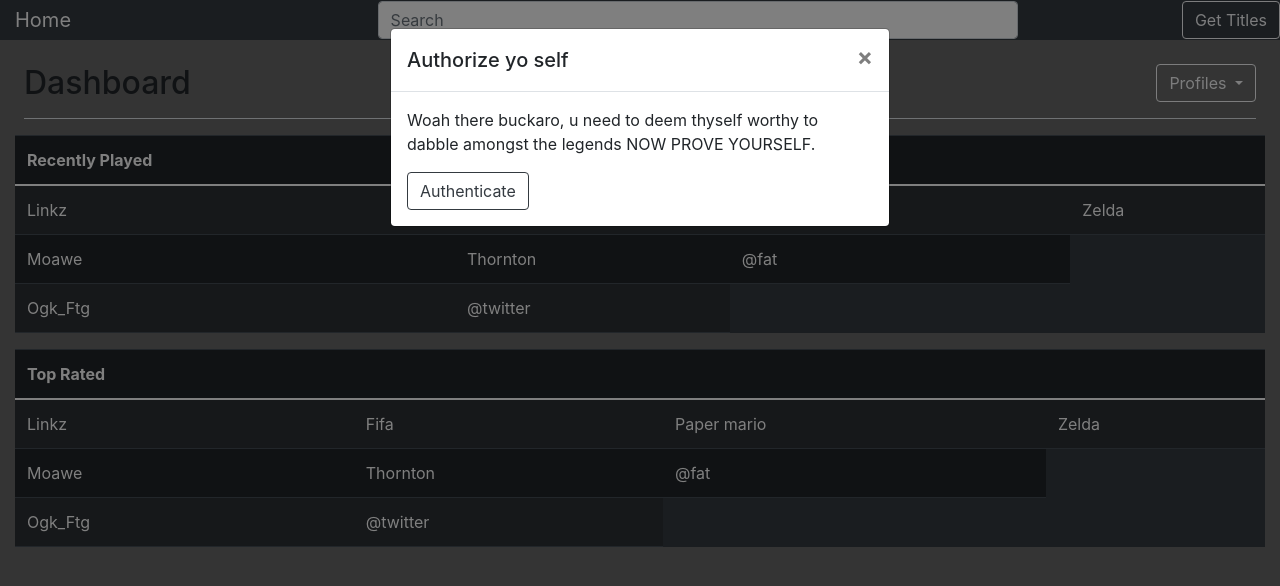
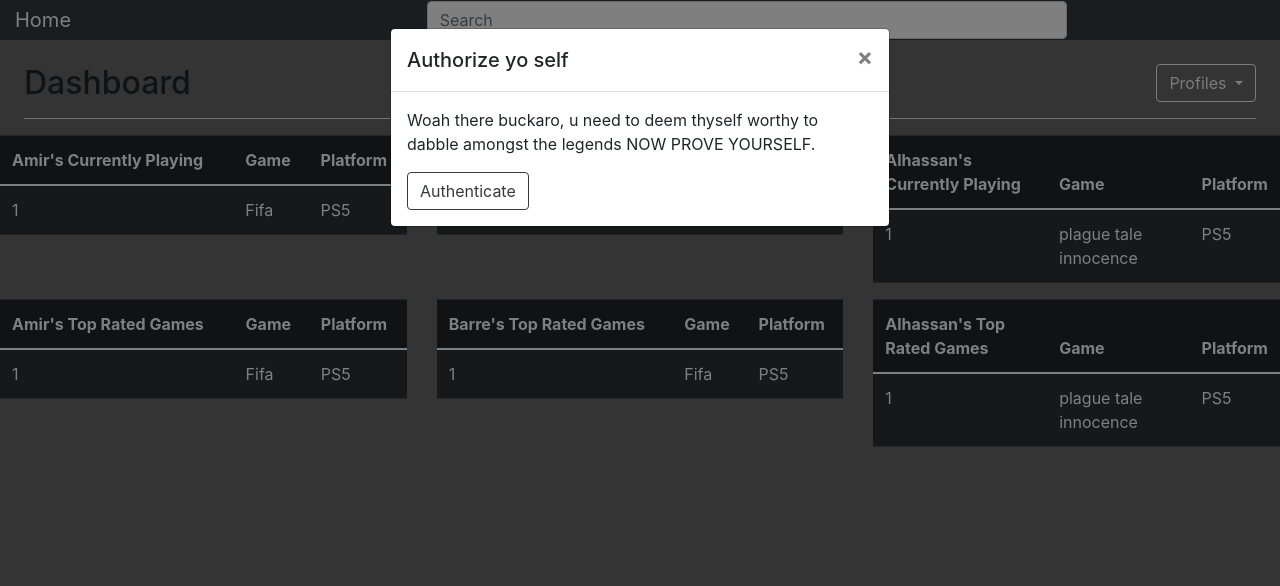
Before and after one commit to amir-hu/Gamingcompendium, a website: page Pages/Index.html in a window 1280 px wide. Drawn offline with nearby package versions, Linux system fonts and the light colour scheme; some icons are missing.

Commit message:
Get titles happens automatically Created template for starter page

```diff
--- a/Pages/Index.html
+++ b/Pages/Index.html
@@ -28,19 +28,19 @@
 
 
 <body>
+    <script>
+        $(document).ready(function () {
+            $("#myModal").modal('show');
+            console.log("hello--");
 
+        });
+        console.log("hello--");
+    </script>
     <script async defer src="https://apis.google.com/js/api.js"
             onload="this.onload=function(){};handleClientLoad()"
             onreadystatechange="if (this.readyState === 'complete') this.onload()">
     </script>
 
-    <script>
-        $(document).ready(function () {
-            console.log(signedIn);
-            $("#myModal").modal('show');
-
-        });
-    </script>
 
 
     <div id="myModal" class="modal fade">
@@ -62,13 +62,15 @@
 
     <div id="renderList">
         <nav class="navbar navbar-dark sticky-top bg-dark flex-md-nowrap p-0">
-            <a class="navbar-brand col-sm-3 col-md-2 mr-0" href="#">Home</a>
-            <input class="form-control form-control-dark w-50" id="Mysearch" onkeyup="myFunction()" type="text" placeholder="Search" aria-label="Search">
-            <button class="btn btn-outline-light" onclick="getallTitles()"> Get Titles </button>
+            <a class="navbar-brand col-sm-3 col-md-2 mr-0" href="">Home</a>
+            <input class="form-control form-control-dark w-50 ml-autox ml-sm-auto mr-auto" id="Mysearch" onkeyup="myFunction()" onclick="getallTitles()" type="text" placeholder="Search" aria-label="Search">
+
+
         </nav>
 
 
     </div>
+
 
 
 
@@ -109,10 +111,6 @@
                         // included, separated by spaces.
                         var SCOPES = "https://www.googleapis.com/auth/spreadsheets.readonly";
 
-                        var authorizeButton = document.getElementById('authorize_button');
-
-
-
 
                     </script>
                 </div>
@@ -120,90 +118,143 @@
         </div>
     </div>
 
-    <div class="container-fluid" id="mainSect">
+    <div class="row">
+        <div class="container-fluid col-md-4" id="mainSect">
             <table class="table table-dark table-striped">
                 <thead>
-                <!--<tr>
-                    <th scope="col">Recently played</th>
-                    <th scope="col">Recently played</th>
-                    <th scope="col"></th>
-                </tr>-->
+
                     <tr>
-                    <th scope="col">Recently Played</th>
-                    <th scope="col"></th>
-                    <th scope="col"></th>
-                    <th scope="col"></th>
+                        <th scope="col">Amir's Currently Playing</th>
+                        <th scope="col">Game</th>
+                        <th scope="col">Platform</th>
                     </tr>
                 </thead>
                 <tbody>
                     <tr>
 
-                    <td>Linkz</td>
+                        <td>1</td>
                         <td>Fifa</td>
-                    <td>Paper mario</td>
-                    <td>Zelda</td>
-                </tr>
-                <tr>
-                    <td>Moawe</td>
-                    <td>Thornton</td>
-                    <td>@fat</td>
-                </tr>
-                <tr>
+                        <td>PS5</td>
 
-                    <td>Ogk_Ftg</td>
-                    <td>@twitter</td>
                     </tr>
                 </tbody>
             </table>
+        </div>
 
+        <div class="container-fluid col-md-4" id="mainSect">
             <table class="table table-dark table-striped">
                 <thead>
-                <!--<tr>
-                    <th scope="col">Recently played</th>
-                    <th scope="col">Recently played</th>
-                    <th scope="col"></th>
-                </tr>-->
+
                     <tr>
-                    <th scope="col">Top Rated</th>
-                    <th scope="col"></th>
-                    <th scope="col"></th>
-                    <th scope="col"></th>
+                        <th scope="col">Barre's Currently Playing</th>
+                        <th scope="col">Game</th>
+                        <th scope="col">Platform</th>
                     </tr>
                 </thead>
                 <tbody>
                     <tr>
 
-                    <td>Linkz</td>
+                        <td>1</td>
                         <td>Fifa</td>
-                    <td>Paper mario</td>
-                    <td>Zelda</td>
-                </tr>
-                <tr>
-                    <td>Moawe</td>
-                    <td>Thornton</td>
-                    <td>@fat</td>
-                </tr>
-                <tr>
+                        <td>PS5</td>
 
-                    <td>Ogk_Ftg</td>
-                    <td>@twitter</td>
                     </tr>
                 </tbody>
             </table>
+        </div>
+
+        <div class="container-fluid col-md-4" id="mainSect">
+            <table class="table table-dark table-striped">
+                <thead>
+
+                    <tr>
+                        <th scope="col">Alhassan's Currently Playing</th>
+                        <th scope="col">Game</th>
+                        <th scope="col">Platform</th>
+                    </tr>
+                </thead>
+                <tbody>
+                    <tr>
+
+                        <td>1</td>
+                        <td>plague tale innocence</td>
+                        <td>PS5</td>
+
+                    </tr>
+                </tbody>
+            </table>
+        </div>
+    </div>
 
 
+    <div class="row">
+        <div class="container-fluid col-md-4" id="mainSect">
+            <table class="table table-dark table-striped">
+                <thead>
 
-        <!--        <div class="container-fluid" id="Lcp">
-            <h5>Linkz Currently playing</h5>
+                    <tr>
+                        <th scope="col">Amir's Top Rated Games</th>
+                        <th scope="col">Game</th>
+                        <th scope="col">Platform</th>
+                    </tr>
+                </thead>
+                <tbody>
+                    <tr>
+
+                        <td>1</td>
+                        <td>Fifa</td>
+                        <td>PS5</td>
+
+                    </tr>
+                </tbody>
+            </table>
+        </div>
+
+        <div class="container-fluid col-md-4" id="mainSect">
+            <table class="table table-dark table-striped">
+                <thead>
+
+                    <tr>
+                        <th scope="col">Barre's Top Rated Games</th>
+                        <th scope="col">Game</th>
+                        <th scope="col">Platform</th>
+                    </tr>
+                </thead>
+                <tbody>
+                    <tr>
+
+                        <td>1</td>
+                        <td>Fifa</td>
+                        <td>PS5</td>
+
+                    </tr>
+                </tbody>
+            </table>
+        </div>
+
+        <div class="container-fluid col-md-4" id="mainSect">
+            <table class="table table-dark table-striped">
+                <thead>
+
+                    <tr>
+                        <th scope="col">Alhassan's Top Rated Games</th>
+                        <th scope="col">Game</th>
+                        <th scope="col">Platform</th>
+                    </tr>
+                </thead>
+                <tbody>
+                    <tr>
+
+                        <td>1</td>
+                        <td>plague tale innocence</td>
+                        <td>PS5</td>
+
+                    </tr>
+                </tbody>
+            </table>
+        </div>
+    </div>
 
 
-        </div>
-        <div id="mcp">
-            <h5>Moawe Currently playing</h5>
-        </div>
-        <div id="ocp">
-            <h5>Ogk_Ftg Currently playing</h5>
-        </div>-->
-    </div>
 </body>
 </html>
--- a/Pages/Scripts/google.js
+++ b/Pages/Scripts/google.js
@@ -8,7 +8,28 @@ function handleClientLoad() {
     gapi.load('client:auth2', initClient);
 }
 
+var listOfGames = new Set();
 
+function parse(info) {
+    var range = info;
+    var crntplyng = new Set();
+    if (range.values.length > 0) {
+        for (i = 0; i < range.values.length; i++) {
+            var row = range.values[i];
+            // Print columns A and E, which correspond to indices 0 and 4.
+            /*appendPre(row[0]);*/
+            listOfGames.add(row[0]);
+            //console.log(row[2])
+            if (row[2] === "Playing") {
+                // console.log(row[0]);
+                //var details = row[0] + "~" + row[1];
+                crntplyng.add(row[0] + "~" + row[1]);
+            }
+        }
+
+    }
+    return crntplyng;
+}
 
 /**
  *  Initializes the API client library and sets up sign-in state
@@ -26,14 +47,78 @@ function initClient() {
         console.log("set signin " + signedIn);
 
         gapi.auth2.getAuthInstance().isSignedIn.listen(updateSigninStatus);
+        var rangeSelected = 'Amir\'s Library' + '!A:F'
 
+        gapi.client.sheets.spreadsheets.values.get({
+            spreadsheetId: '1rh6OBMPmuSerG5XRubUZIQqy-l5SXdxkNoloL7m638c',
+            range: rangeSelected,
+        }).then(function (response) {
+            console.log(response.result);
+            var ainfo = response.result;
+            var acur = parse(ainfo);
+            parse(ainfo);
+
+        });
+
+        var rangeSelected = 'Hassan\'s Library' + '!A:F'
+
+        gapi.client.sheets.spreadsheets.values.get({
+            spreadsheetId: '1rh6OBMPmuSerG5XRubUZIQqy-l5SXdxkNoloL7m638c',
+            range: rangeSelected,
+        }).then(function (response) {
+            console.log(response.result);
+            var alinfo = response.result;
+            var alcur = parse(alinfo);
+            parse(alinfo);
+
+            console.log(alcur);
+
+
+
+        });
+
+        var rangeSelected = 'Barre\'s Library' + '!A:F'
+        gapi.client.sheets.spreadsheets.values.get({
+            spreadsheetId: '1rh6OBMPmuSerG5XRubUZIQqy-l5SXdxkNoloL7m638c',
+            range: rangeSelected,
+        }).then(function (response) {
+            console.log(response.result);
+            var binfo = response.result;
+            var bcur = parse(binfo);
+            parse(binfo);
+
+            var ul = document.createElement('ul');
+            ul.setAttribute('id', 'myUL');
+
+            document.getElementById('renderList').appendChild(ul);
+
+
+            listOfGames.forEach(function (value) {
+                var a = document.createElement('a');
+                var li = document.createElement('li');
+                ul.appendChild(li);
+                li.appendChild(a)
+                li.style.display = "none";
+                a.setAttribute("href", "?" + value);
+                a.innerHTML = a.innerHTML + value;
+            });
+            console.log(listOfGames);
+        });
         // Handle the initial sign-in state.
         updateSigninStatus(gapi.auth2.getAuthInstance().isSignedIn.get());
         authorizeButton.onclick = handleAuthClick;
-        /*signoutButton.onclick = handleSignoutClick;*/
+
+
+
+
     }, function (error) {
         appendPre(JSON.stringify(error, null, 2));
     });
+
+
+
+
+
 }
 
 /**
@@ -41,33 +126,32 @@ function initClient() {
  *  appropriately. After a sign-in, the API is called.
  */
 
-var listOfGames = new Set();
+
 
 function getallTitles() {
+
+
     var acur = listTitles('Amir\'s Library', listOfGames);
     var bcur = listTitles('Barre\'s Library', listOfGames);
     var alcur = listTitles('Hassan\'s Library', listOfGames);
-    var ul = document.createElement('ul');
-    ul.setAttribute('id', 'myUL');
 
-    document.getElementById('renderList').appendChild(ul);
-    console.log(acur);
+
+
     console.log(listOfGames);
 
     acur2 = acur.values()
-    for (const a of acur2) {
-        console.log("hello" + a[0]);
-    }
+    console.log(acur);
+    setTimeout(function () {
+        console.log("herrro");
+        for (const a of acur) {
+            console.log("hello" + a[0]);
+        }
+    },15000)
 
-    listOfGames.forEach(function (value) {
-        var a = document.createElement('a');
-        var li = document.createElement('li');
-        ul.appendChild(li);
-        li.appendChild(a)
-        li.style.display = "none";
-        a.setAttribute("href", "?" + value);
-        a.innerHTML = a.innerHTML + value;
-    })
+
+
+
+
     /*for (const entry of it) {
         console.log(entry + " " + "\n");
     }
@@ -161,12 +245,14 @@ function listTitles(sheetSelected) {
 
     var rangeSelected = sheetSelected + '!A:F'
 
-    var crntplyng = new Set();
+    var crntplyng = [];
+
     gapi.client.sheets.spreadsheets.values.get({
         spreadsheetId: '1rh6OBMPmuSerG5XRubUZIQqy-l5SXdxkNoloL7m638c',
         range: rangeSelected,
     }).then(function (response) {
         var range = response.result;
+
         if (range.values.length > 0) {
             for (i = 0; i < range.values.length; i++) {
                 var row = range.values[i];
@@ -176,8 +262,8 @@ function listTitles(sheetSelected) {
                 //console.log(row[2])
                 if (row[2] === "Playing") {
                    // console.log(row[0]);
-                    var details = [row[0], row[1]];
-                    crntplyng.add(details);
+                    //var details = row[0] + "~" + row[1];
+                    crntplyng.push(row[0] + "~" + row[1]);
                 }
             }
 
@@ -193,6 +279,7 @@ function listTitles(sheetSelected) {
         appendPre('Error: ' + response.result.error.message);
     });
 
+    console.log(crntplyng);
     return crntplyng;
 
 }
```
Lines whose indentation alone changed are shown as unchanged.
